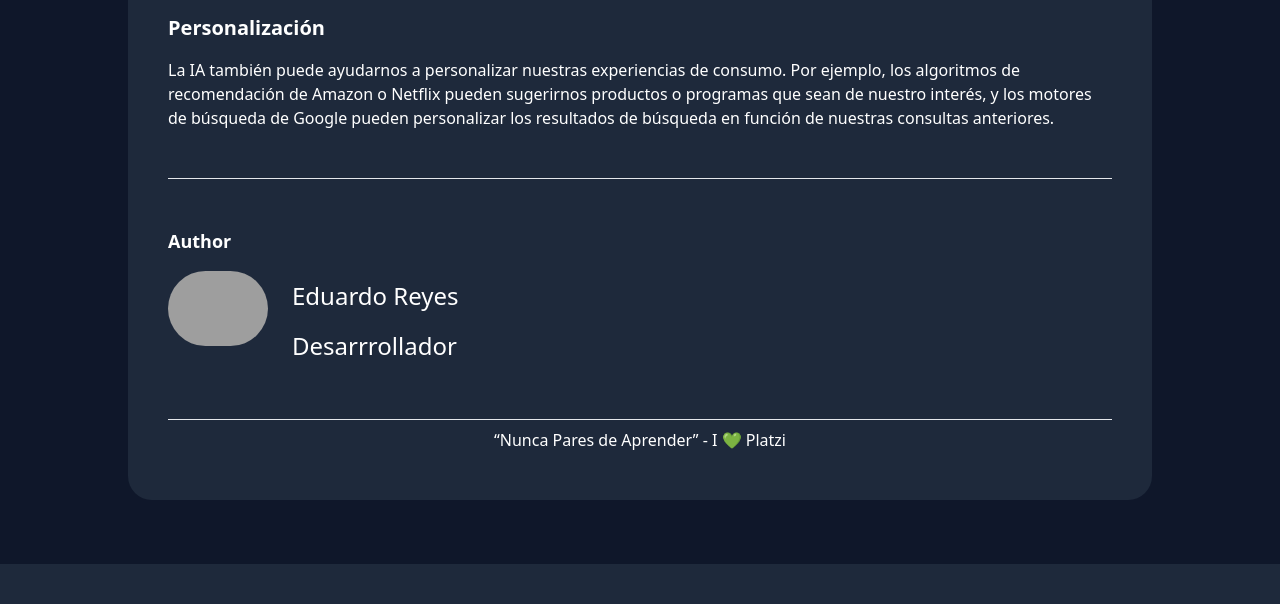
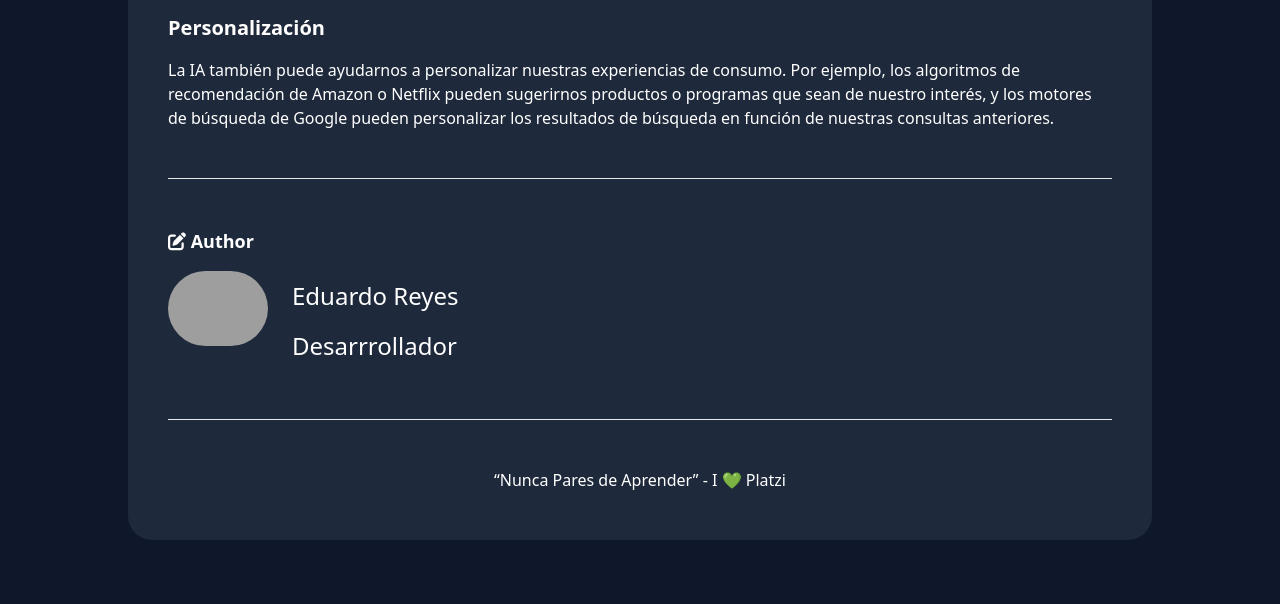
Before and after one commit to JoEduardoReyes/blog-post-php, a PHP site: page / in a window 1280 px wide. Shown: the part 571-1175 px from the top of the page. Before the commit the page ends 1135 px from the top, so only its background shows below. Run offline with PHP 8.4, Linux system fonts and the light colour scheme; some libraries are stand-ins or nearby versions; grey boxes are pictures that could not be loaded.

Commit message:
Estilos del footer

```diff
--- a/index.php
+++ b/index.php
@@ -51,7 +51,7 @@ $blog_post = new post(
       </section>
       <hr>
       <section id="author" class="my-12">
-        <p id="authorTittle" class="text-lg font-semibold my-4">Author</p>
+        <p id="authorTittle" class="text-lg font-semibold my-4"><i class="fa-solid fa-pen-to-square"></i> Author</p>
         <div id="authorContainer" class="flex h-100px">
           <div id="authorProfile" class="rounded-full">
             <img src=<?= $blog_post->getAuthorProfilePicture()?> alt="profile" class="rounded-full w-100px">
--- a/style.css
+++ b/style.css
@@ -548,6 +548,10 @@ video {
   margin-left: 1.5rem;
 }
 
+.mt-12 {
+  margin-top: 3rem;
+}
+
 .flex {
   display: flex;
 }
```
